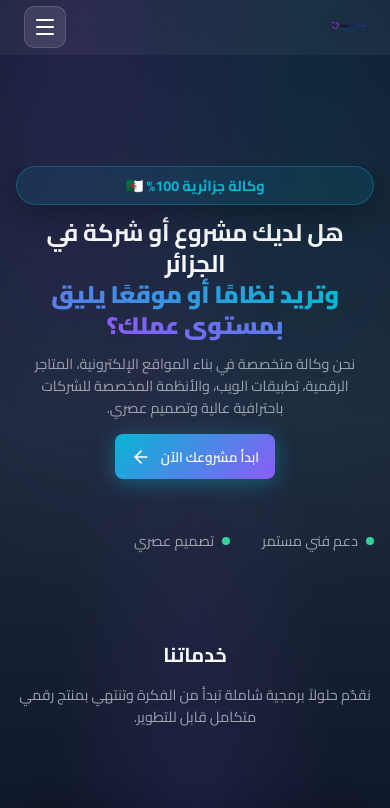
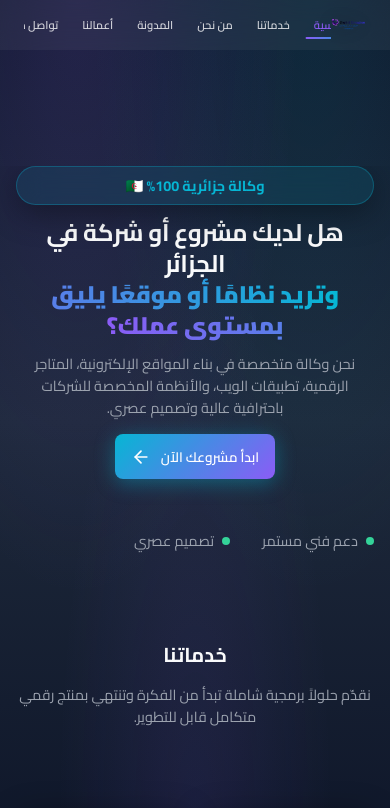
Before and after one commit to DMR-7-1/digital-creation-agency, a React (Vite) app: page / in a window 390 px wide. Shown: the top 808 px of the page. Built offline with nearby package versions, Linux system fonts and the light colour scheme.

Commit message:
Mobile: Visible horizontal navbar links instead of hamburger menu

```diff
--- a/src/styles/mobile.css
+++ b/src/styles/mobile.css
@@ -288,6 +288,49 @@
   }
 
   /* ========================================
+     MOBILE NAVBAR: Visible Horizontal Links
+     Instead of hamburger, show links in a row
+     ======================================== */
+  /* Hide the hamburger toggle button */
+  .mobile-toggle {
+    display: none !important;
+  }
+
+  /* Show the desktop menu on mobile too, but styled differently */
+  .desktop-menu {
+    display: flex !important;
+    gap: 0.5rem !important;
+    overflow-x: auto !important;
+    -webkit-overflow-scrolling: touch;
+    padding: 0.25rem 0 !important;
+    margin: 0 !important;
+    flex: 1;
+    justify-content: center !important;
+  }
+
+  /* Hide scrollbar but keep functionality */
+  .desktop-menu::-webkit-scrollbar {
+    display: none;
+  }
+
+  /* Links in the navbar - smaller for mobile */
+  .desktop-menu .nav-link {
+    font-size: 0.7rem !important;
+    white-space: nowrap !important;
+    padding: 0.25rem 0.5rem !important;
+    color: rgba(255,255,255,0.8) !important;
+  }
+
+  .desktop-menu .nav-link.active {
+    color: #8b5cf6 !important;
+  }
+
+  /* Hide the CTA button on mobile navbar */
+  .desktop-cta {
+    display: none !important;
+  }
+
+  /* ========================================
      11. SECTIONS: Tighter Spacing
      ======================================== */
   .section {
```
